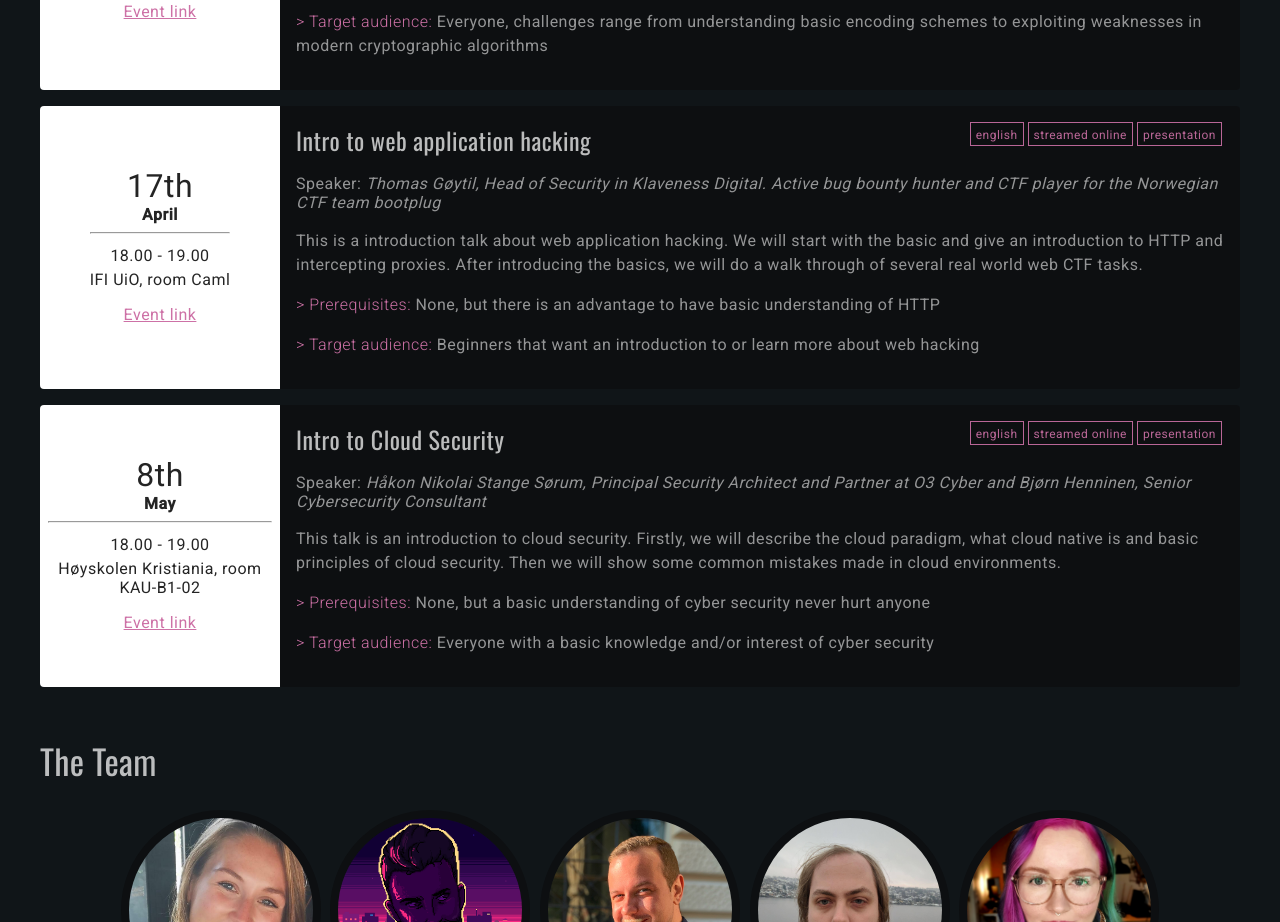
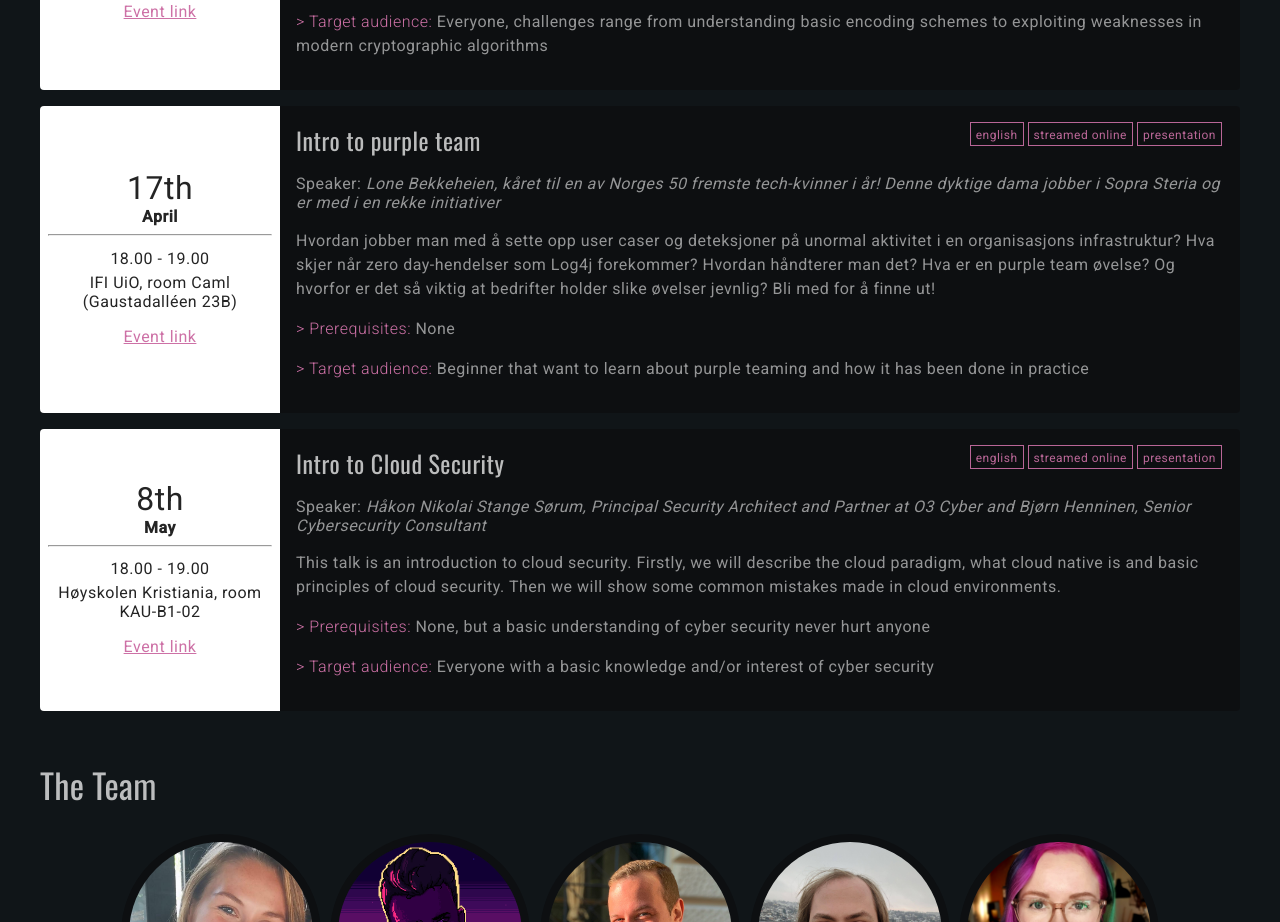
Before and after one commit to Oslo-CTF/osloctf.github.io, a Vue app: page / in a window 1280 px wide. Shown: the part 1960-2882 px from the top of the page. Built offline with nearby package versions, Linux system fonts and the light colour scheme.

Commit message:
Add Lone's description (#115)

```diff
--- a/src/components/EventItems.vue
+++ b/src/components/EventItems.vue
@@ -130,15 +130,15 @@ export default {
 				workshop: false,
 				date: getDateParts(new Date('2023-04-17')),
 				time: '18.00 - 19.00',
-				place: 'IFI UiO, room Caml',
+				place: 'IFI UiO, room Caml (Gaustadalléen 23B)',
 				language: 'english',
 				stream: true,
 				link: 'https://discord.gg/2zwkdRRFQp?event=1055766639985045544',
-				author: 'Thomas Gøytil, Head of Security in Klaveness Digital. Active bug bounty hunter and CTF player for the Norwegian CTF team bootplug',
-				title: 'Intro to web application hacking',
-				description: 'This is a introduction talk about web application hacking. We will start with the basic and give an introduction to HTTP and intercepting proxies. After introducing the basics, we will do a walk through of several real world web CTF tasks.',
-				prereqs: 'None, but there is an advantage to have basic understanding of HTTP',
-				targetAudience: 'Beginners that want an introduction to or learn more about web hacking'
+				author: 'Lone Bekkeheien, kåret til en av Norges 50 fremste tech-kvinner i år! Denne dyktige dama jobber i Sopra Steria og er med i en rekke initiativer',
+				title: 'Intro to purple team',
+				description: 'Hvordan jobber man med å sette opp user caser og deteksjoner på unormal aktivitet i en organisasjons infrastruktur? Hva skjer når zero day-hendelser som Log4j forekommer? Hvordan håndterer man det? Hva er en purple team øvelse? Og hvorfor er det så viktig at bedrifter holder slike øvelser jevnlig? Bli med for å finne ut!',
+				prereqs: 'None',
+				targetAudience: 'Beginner that want to learn about purple teaming and how it has been done in practice'
 			},
 			{
 				id: 5,
```
